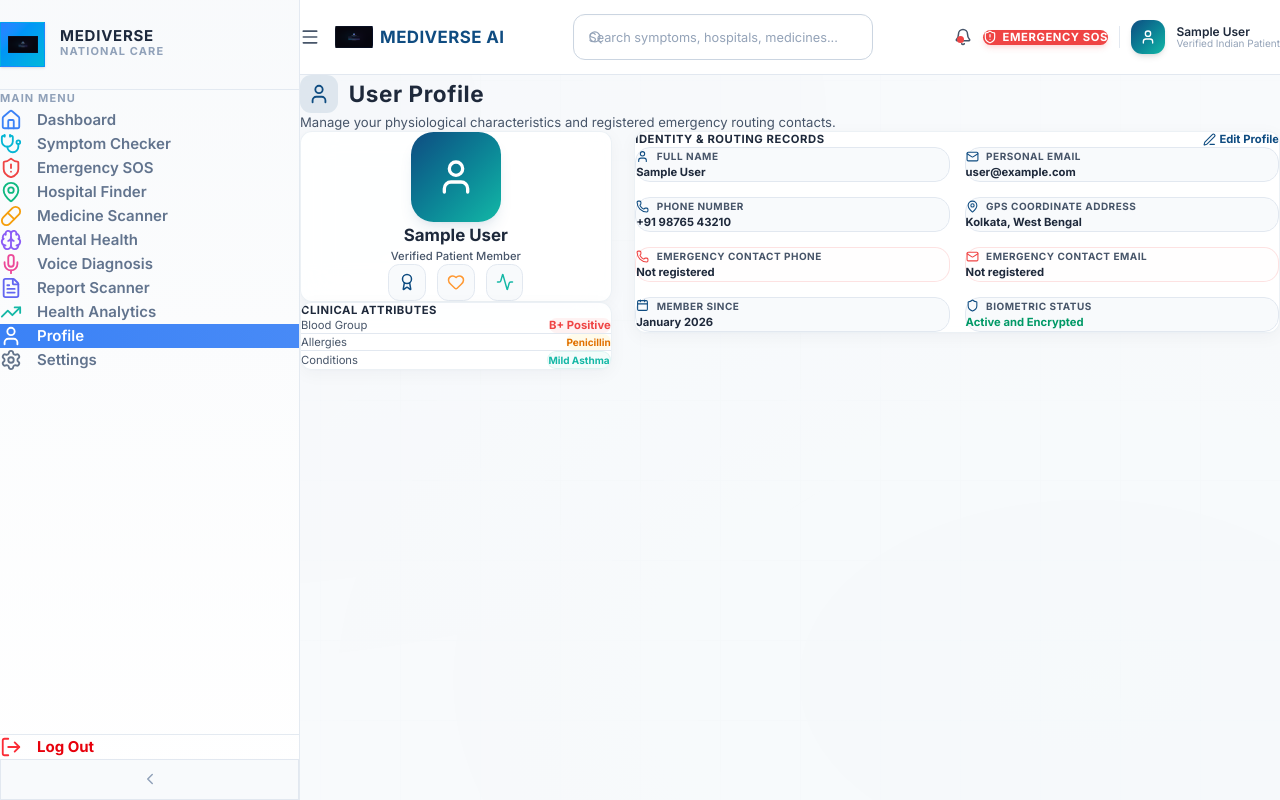
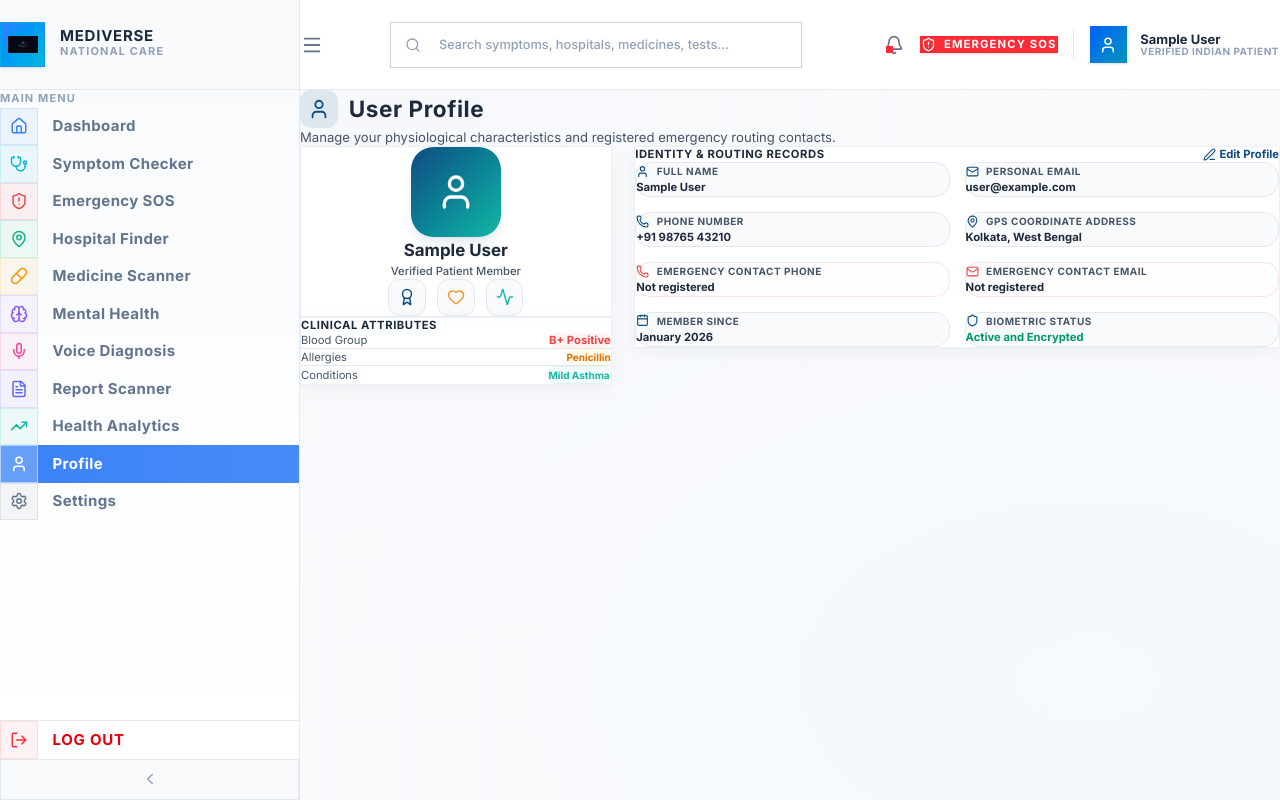
Before and after one commit to Anik-da/MEDIVERSE, a React (Vite) app in the folder frontend/: page /profile#settings in a window 1280 px wide. Built offline with nearby package versions, Linux system fonts and the light colour scheme; no server answers; the database is empty; sample sign-in values are in the browser's storage.

Commit message:
fix: resolve duplicate navbar brand, redesign sidebar navigation with premium high-contrast icon badges, strip all remaining curves globally from stylesheet, and correct backend Hugging Face API routes for multi-format text parsing

```diff
--- a/frontend/src/components/Navbar.jsx
+++ b/frontend/src/components/Navbar.jsx
@@ -1,5 +1,5 @@
 import { motion } from 'framer-motion'
-import { Bell, Search, Menu, User, ShieldAlert, HeartPulse } from 'lucide-react'
+import { Bell, Search, Menu, User, ShieldAlert } from 'lucide-react'
 import { useNavigate } from 'react-router-dom'
 import { useAuth } from '../context/AuthContext'
 
@@ -15,73 +15,73 @@ export default function Navbar({ onMenuToggle }) {
       initial={{ y: -10, opacity: 0 }}
       animate={{ y: 0, opacity: 1 }}
       transition={{ duration: 0.35 }}
-      className="sticky top-0 z-30 h-20 flex items-center justify-between px-6 border-b border-cyber-border bg-white"
+      className="sticky top-0 z-30 h-24 flex items-center justify-between px-8 border-b border-slate-200/90 bg-white select-none"
     >
-      {/* Left: Brand Logo & Hamburger */}
+      {/* Left Side: Toggle Menu Button & Mobile-Only Brand */}
       <div className="flex items-center gap-4">
         <button
           onClick={onMenuToggle}
-          className="p-2.5 rounded-xl hover:bg-cyber-hover text-text-secondary hover:text-neon-blue transition-colors cursor-pointer"
+          className="p-3 rounded-none hover:bg-slate-100 text-slate-500 hover:text-slate-900 transition-colors cursor-pointer border border-transparent hover:border-slate-200"
           aria-label="Toggle sidebar"
         >
-          <Menu size={20} />
+          <Menu size={22} />
         </button>
 
-        {/* Logo Branding */}
-        <div onClick={() => navigate('/home')} className="flex items-center gap-2 cursor-pointer select-none">
-          <img src="/logo.png" alt="MediVerse Logo" className="w-10 h-10 object-contain rounded-xl" />
-          <span className="font-heading font-extrabold text-lg text-neon-blue tracking-wide hidden sm:block">
-            MEDIVERSE AI
+        {/* Mobile-Only Logo Branding (hidden on desktop to avoid duplicating sidebar) */}
+        <div onClick={() => navigate('/home')} className="flex items-center gap-2 cursor-pointer md:hidden">
+          <img src="/logo.png" alt="MediVerse Logo" className="w-10 h-10 object-contain rounded-none" />
+          <span className="font-heading font-black text-base text-slate-800 tracking-wider">
+            MEDIVERSE
           </span>
         </div>
       </div>
 
-      {/* Middle: Professional Search Bar */}
-      <div className="relative hidden md:flex items-center w-80">
-        <Search size={15} className="absolute left-4 text-text-muted" />
+      {/* Middle: Expanded Spacious Search Bar */}
+      <div className="relative hidden md:flex items-center w-110">
+        <Search size={16} className="absolute left-4 text-slate-400" />
         <input
           type="text"
-          placeholder="Search symptoms, hospitals, medicines..."
-          className="w-full pl-11 pr-4 py-2.5 rounded-xl bg-cyber-black border border-cyber-border text-xs text-text-primary placeholder-text-muted focus:outline-none focus:border-neon-blue/50 transition-all"
+          placeholder="Search symptoms, hospitals, medicines, tests..."
+          className="w-full pl-12 pr-4 py-3 rounded-none bg-slate-50 border border-slate-200 text-sm text-slate-800 placeholder-slate-400 focus:outline-none focus:border-blue-500 transition-all font-medium"
         />
       </div>
 
-      {/* Right: Notification, Emergency, Avatar */}
-      <div className="flex items-center gap-3">
+      {/* Right: Notifications, Emergency SOS, Profile Avatar */}
+      <div className="flex items-center gap-4">
         {/* Google Translate target */}
-        <div id="google_translate_element" className="google-translate-dropdown text-xs select-none mr-2 hidden lg:block"></div>
+        <div id="google_translate_element" className="google-translate-dropdown text-xs mr-2 hidden lg:block"></div>
 
         {/* Notifications */}
-        <button className="relative p-2.5 rounded-xl hover:bg-cyber-hover text-text-secondary hover:text-neon-blue transition-colors cursor-pointer">
-          <Bell size={18} />
-          <span className="absolute top-2 right-2 w-2 h-2 bg-neon-red rounded-full" />
+        <button className="relative p-3 rounded-none hover:bg-slate-100 text-slate-500 hover:text-slate-800 transition-colors cursor-pointer border border-transparent hover:border-slate-200">
+          <Bell size={20} />
+          <span className="absolute top-3 right-3 w-2 h-2 bg-red-500 rounded-none" />
         </button>
 
         {/* Dynamic Red Emergency SOS Button - ALWAYS VISIBLE */}
         <motion.button
-          whileHover={{ scale: 1.03 }}
-          whileTap={{ scale: 0.97 }}
+          whileHover={{ scale: 1.02 }}
+          whileTap={{ scale: 0.98 }}
           onClick={() => navigate('/emergency')}
-          className="px-4 py-2 rounded-xl bg-neon-red text-white text-xs font-bold uppercase tracking-wider flex items-center gap-1.5 shadow-md shadow-neon-red/15 hover:bg-red-600 transition-all cursor-pointer"
+          className="px-5 py-3 rounded-none bg-red-500 hover:bg-red-600 text-white text-xs font-black uppercase tracking-widest flex items-center gap-2 shadow-sm transition-all cursor-pointer border border-red-600/10"
         >
-          <ShieldAlert size={14} />
+          <ShieldAlert size={15} />
           <span>Emergency SOS</span>
         </motion.button>
 
-        <div className="w-[1px] h-6 bg-cyber-border mx-1" />
+        <div className="w-[1px] h-8 bg-slate-200 mx-1" />
 
         {/* User Profile avatar */}
         <motion.button
           whileHover={{ scale: 1.02 }}
           onClick={() => navigate('/profile')}
-          className="flex items-center gap-3 pl-1 pr-3 py-1 rounded-xl hover:bg-cyber-hover transition-colors cursor-pointer"
+          className="flex items-center gap-3.5 pl-1.5 pr-4 py-1.5 rounded-none hover:bg-slate-50 transition-colors cursor-pointer border border-transparent"
         >
-          <div className="w-9 h-9 rounded-xl bg-gradient-to-br from-neon-blue to-neon-purple flex items-center justify-center shadow-md">
-            <User size={16} className="text-white" />
+          <div className="w-10 h-10 rounded-none bg-gradient-to-br from-blue-600 to-cyan-600 flex items-center justify-center shadow-sm">
+            <User size={18} className="text-white" />
           </div>
-          <div className="hidden sm:flex flex-col items-start text-left">
-            <span className="text-[12px] font-semibold text-text-primary leading-none capitalize">{userName}</span>
-            <span className="text-[10px] text-text-muted leading-none mt-0.5">Verified Indian Patient</span>
+          <div className="hidden xl:flex flex-col items-start text-left">
+            <span className="text-[13px] font-black text-slate-800 leading-none capitalize">{userName}</span>
+            <span className="text-[10px] text-slate-400 font-bold uppercase tracking-wider leading-none mt-1">Verified Indian Patient</span>
           </div>
         </motion.button>
       </div>
--- a/frontend/src/components/Sidebar.jsx
+++ b/frontend/src/components/Sidebar.jsx
@@ -42,7 +42,7 @@ export default function Sidebar({ isOpen, onToggle }) {
       initial={false}
       animate={{ width: isOpen ? 300 : 84 }}
       transition={{ duration: 0.3, ease: [0.4, 0, 0.2, 1] }}
-      className="fixed top-0 left-0 h-screen z-40 flex flex-col border-r border-slate-200/90 bg-gradient-to-b from-slate-50 to-white"
+      className="fixed top-0 left-0 h-screen z-40 flex flex-col border-r border-slate-200/90 bg-gradient-to-b from-slate-50 to-white select-none"
     >
       {/* Brand Header */}
       <div className="flex items-center gap-4 px-6 h-24 border-b border-slate-200/90">
@@ -83,9 +83,9 @@ export default function Sidebar({ isOpen, onToggle }) {
               whileTap={{ scale: 0.99 }}
               className={`
                 w-full flex items-center gap-4 rounded-none transition-all duration-150 cursor-pointer relative group
-                ${isOpen ? 'px-6 py-4' : 'px-0 py-4 justify-center'}
+                ${isOpen ? 'px-6 py-3.5' : 'px-0 py-3.5 justify-center'}
                 ${isActive
-                  ? 'text-white font-bold'
+                  ? 'text-white'
                   : 'text-slate-500 hover:text-slate-800 hover:bg-slate-100/60'
                 }
               `}
@@ -104,16 +104,28 @@ export default function Sidebar({ isOpen, onToggle }) {
               )}
 
               <div className="relative z-10 flex items-center gap-4">
-                <Icon
-                  size={22}
-                  className="flex-shrink-0"
-                  style={isActive ? { color: '#ffffff' } : { color: item.color }}
-                />
+                {/* Beautiful high-contrast square badge wrapper */}
+                <div
+                  className="w-10 h-10 flex items-center justify-center rounded-none flex-shrink-0 transition-all"
+                  style={{
+                    backgroundColor: isActive ? 'rgba(255,255,255,0.22)' : `${item.color}10`,
+                    border: `1.5px solid ${isActive ? 'rgba(255,255,255,0.5)' : `${item.color}25`}`
+                  }}
+                >
+                  <Icon
+                    size={18}
+                    className="flex-shrink-0"
+                    style={isActive ? { color: '#ffffff' } : { color: item.color }}
+                  />
+                </div>
+
                 {isOpen && (
                   <motion.span
                     initial={{ opacity: 0 }}
                     animate={{ opacity: 1 }}
-                    className="text-[15px] font-semibold whitespace-nowrap"
+                    className={`text-[15px] whitespace-nowrap tracking-wide transition-all ${
+                      isActive ? 'font-black' : 'font-bold'
+                    }`}
                   >
                     {item.label}
                   </motion.span>
@@ -133,12 +145,16 @@ export default function Sidebar({ isOpen, onToggle }) {
           }}
           className={`
             w-full flex items-center gap-4 rounded-none hover:bg-red-50 text-slate-500 hover:text-red-600 transition-all cursor-pointer
-            ${isOpen ? 'px-6 py-4' : 'px-0 py-4 justify-center'}
+            ${isOpen ? 'px-6 py-3.5' : 'px-0 py-3.5 justify-center'}
           `}
         >
-          <LogOut size={22} className="flex-shrink-0 text-red-500" />
+          <div
+            className="w-10 h-10 flex items-center justify-center rounded-none flex-shrink-0 transition-all bg-red-50 border border-red-200/60"
+          >
+            <LogOut size={18} className="flex-shrink-0 text-red-500" />
+          </div>
           {isOpen && (
-            <span className="text-[15px] font-bold whitespace-nowrap text-red-600">Log Out</span>
+            <span className="text-[15px] font-bold whitespace-nowrap text-red-600 uppercase tracking-wider">Log Out</span>
           )}
         </button>
 
--- a/frontend/src/index.css
+++ b/frontend/src/index.css
@@ -78,7 +78,7 @@ body {
   backdrop-filter: blur(16px);
   -webkit-backdrop-filter: blur(16px);
   border: 1px solid rgba(15, 76, 129, 0.08);
-  border-radius: 12px;
+  border-radius: 0px;
   box-shadow: 0 4px 18px rgba(15, 23, 42, 0.04), 0 1px 2px rgba(15, 23, 42, 0.02);
   transition: border-color 0.25s ease, box-shadow 0.25s ease, transform 0.25s ease;
 }
@@ -91,7 +91,7 @@ body {
 .glass-panel-strong {
   background: #FFFFFF;
   border: 1px solid rgba(15, 76, 129, 0.12);
-  border-radius: 12px;
+  border-radius: 0px;
   box-shadow: 0 10px 40px rgba(15, 23, 42, 0.05);
 }
 
@@ -136,7 +136,7 @@ body {
   color: var(--color-neon-blue);
   background: rgba(15, 76, 129, 0.06);
   border: 1px solid rgba(15, 76, 129, 0.2);
-  border-radius: 16px; /* Rounded XL */
+  border-radius: 0px; /* Rounded none */
   cursor: pointer;
   transition: all 0.25s cubic-bezier(0.4, 0, 0.2, 1);
 }
@@ -156,7 +156,7 @@ body {
   color: #fff;
   background: var(--color-neon-blue);
   border: none;
-  border-radius: 16px; /* Rounded XL */
+  border-radius: 0px; /* Rounded none */
   cursor: pointer;
   box-shadow: 0 4px 14px rgba(15, 76, 129, 0.2);
   transition: all 0.25s cubic-bezier(0.4, 0, 0.2, 1);
@@ -191,7 +191,7 @@ input, select, textarea {
   border: 1.5px solid #CBD5E1 !important;
   height: 46px !important;
   padding: 10px 14px !important;
-  border-radius: 12px !important;
+  border-radius: 0px !important; /* Force completely flat square corners */
   font-size: 0.85rem !important;
   font-family: var(--font-body) !important;
   transition: all 0.2s ease-in-out !important;
```
Also changed, not shown: 1 other file (tests, documents, lock files or other folders).
